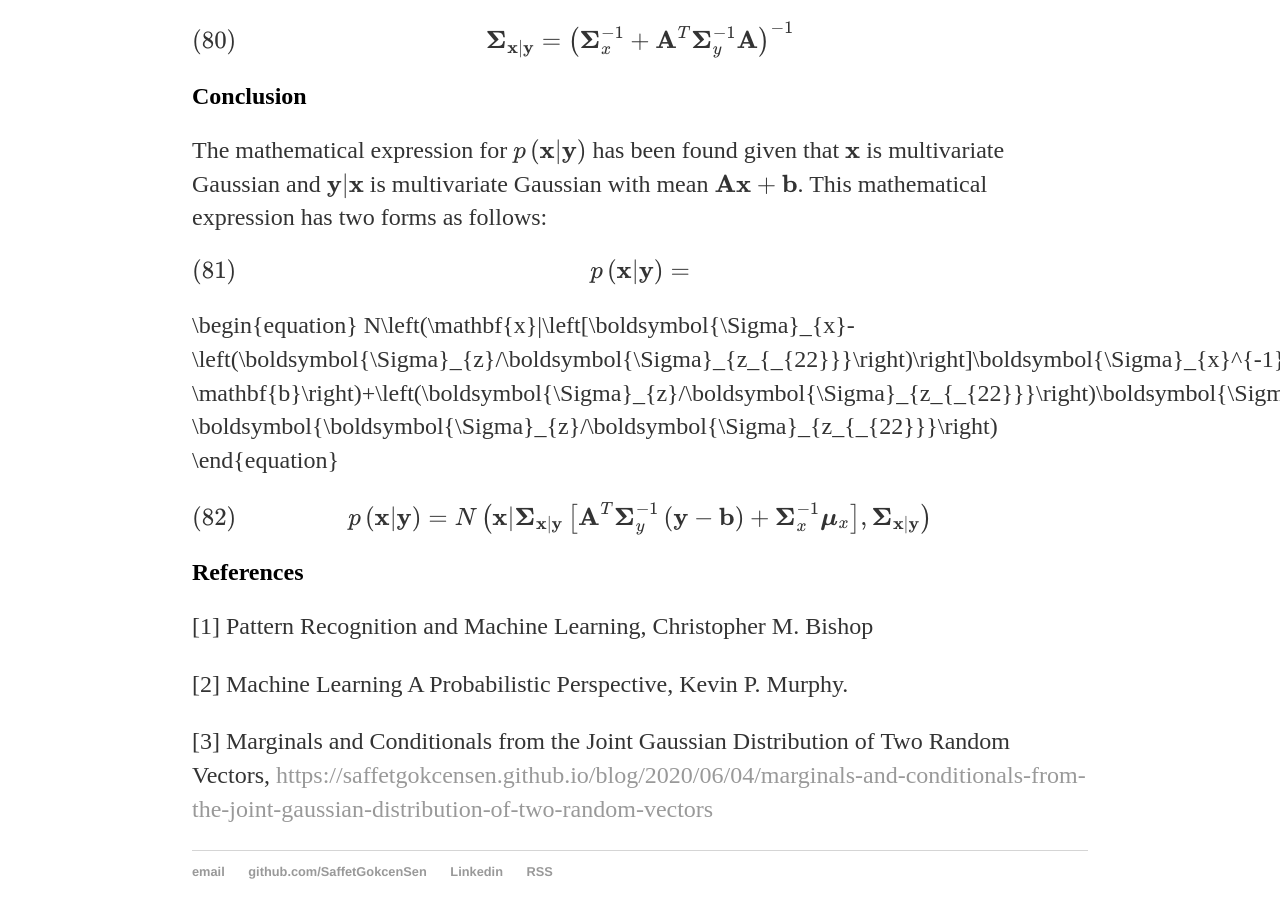
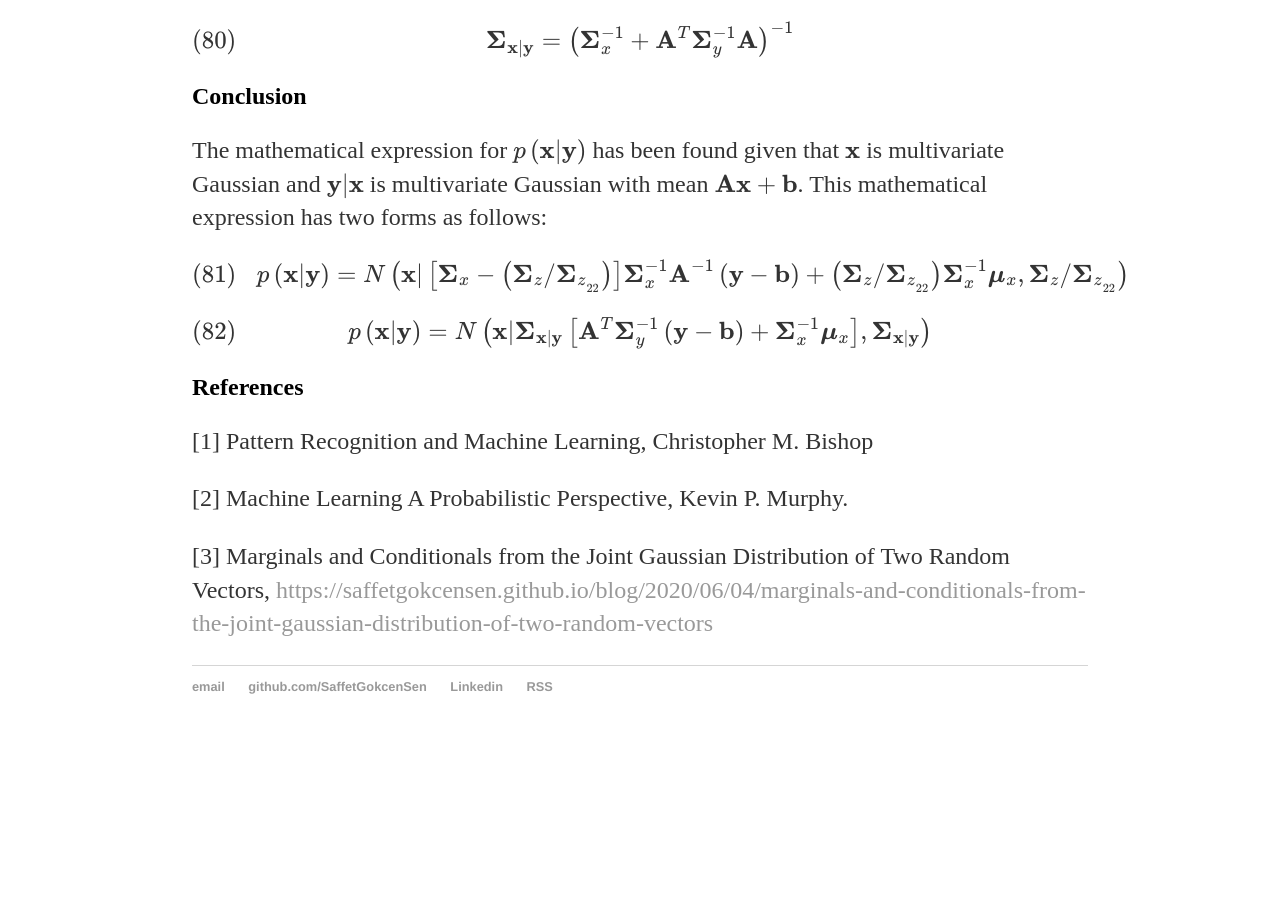
Before and after one commit to SaffetGokcenSen/saffetgokcensen.github.io, a Jekyll site: the page built from _posts/2020-07-08-bayes-rule-for-a-linear-gaussian-system.md, in a window 1280 px wide and 900 px high, scrolled down 9587 px. Built offline with Jekyll 4.4.1, drawn with Linux system fonts in a browser that asks for light colours; after the commit the page ends 10341 px from its top, so only the background shows below that.

Commit message:
typographic change for the Schur complement

```diff
--- a/_posts/2020-07-08-bayes-rule-for-a-linear-gaussian-system.md
+++ b/_posts/2020-07-08-bayes-rule-for-a-linear-gaussian-system.md
@@ -391,10 +391,7 @@ As to the forms of the covariance $\boldsymbol{\Sigma}\_{\mathbf{x}|\mathbf{y}}$
 ## Conclusion
 The mathematical expression for $p\left(\mathbf{x}|\mathbf{y}\right)$ has been found given that $\mathbf{x}$ is multivariate Gaussian and $\mathbf{y}|\mathbf{x}$ is multivariate Gaussian with mean $\mathbf{A}\mathbf{x}+\mathbf{b}$. This mathematical expression has two forms as follows:
 \begin{equation}
-    p\left(\mathbf{x}|\mathbf{y}\right)=
-\end{equation}
-\begin{equation}
-N\left(\mathbf{x}|\left[\boldsymbol{\Sigma}\_{x}-\left(\boldsymbol{\Sigma}\_{z}/\boldsymbol{\Sigma}\_{z\_{\_{22}}}\right)\right]\boldsymbol{\Sigma}\_{x}^{-1}\mathbf{A}^{-1}\left(\mathbf{y}-\mathbf{b}\right)+\left(\boldsymbol{\Sigma}\_{z}/\boldsymbol{\Sigma}\_{z\_{\_{22}}}\right)\boldsymbol{\Sigma}\_{x}^{-1}\boldsymbol{\mu}\_{x}, \boldsymbol{\boldsymbol{\Sigma}\_{z}/\boldsymbol{\Sigma}\_{z\_{\_{22}}}\right)
+    p\left(\mathbf{x}|\mathbf{y}\right)=N\left(\mathbf{x}|\left[\boldsymbol{\Sigma}\_{x}-\left(\boldsymbol{\Sigma}\_{z}/\boldsymbol{\Sigma}\_{z\_{\_{22}}}\right)\right]\boldsymbol{\Sigma}\_{x}^{-1}\mathbf{A}^{-1}\left(\mathbf{y}-\mathbf{b}\right)+\left(\boldsymbol{\Sigma}\_{z}/\boldsymbol{\Sigma}\_{z\_{\_{22}}}\right)\boldsymbol{\Sigma}\_{x}^{-1}\boldsymbol{\mu}\_{x}, \boldsymbol{\Sigma}\_{z}/\boldsymbol{\Sigma}\_{z\_{\_{22}}}\right)
 \end{equation}
 \begin{equation}
     p\left(\mathbf{x}|\mathbf{y}\right)=N\left(\mathbf{x}|\boldsymbol{\Sigma}\_{\mathbf{x}|\mathbf{y}}\left[\mathbf{A}^{T}\boldsymbol{\Sigma}\_{y}^{-1}\left(\mathbf{y}-\mathbf{b}\right)+\boldsymbol{\Sigma}\_{x}^{-1}\boldsymbol{\mu}\_{x}\right], \boldsymbol{\Sigma}\_{\mathbf{x}|\mathbf{y}}\right)
```
